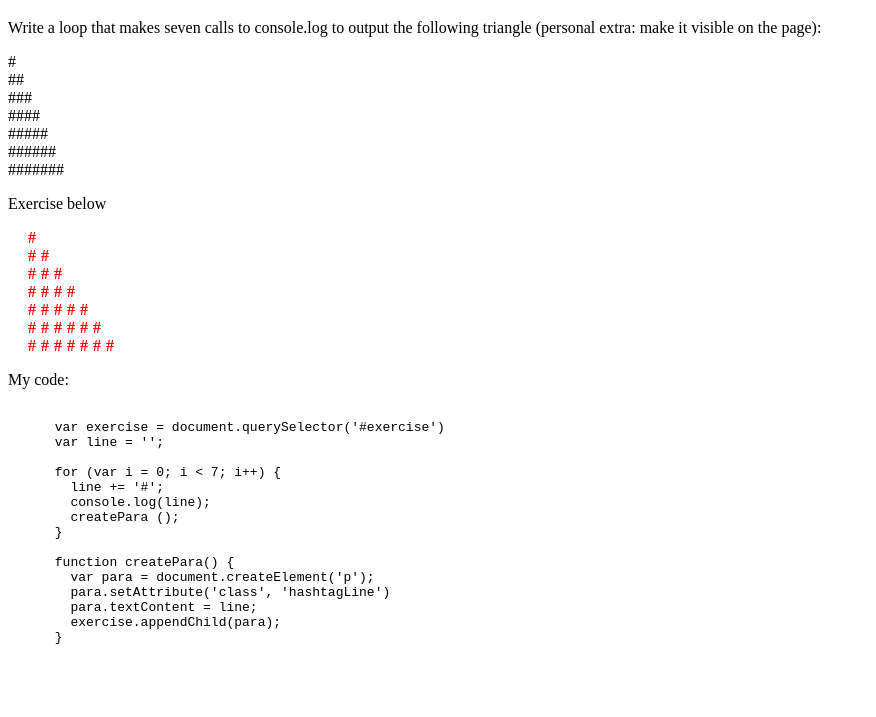
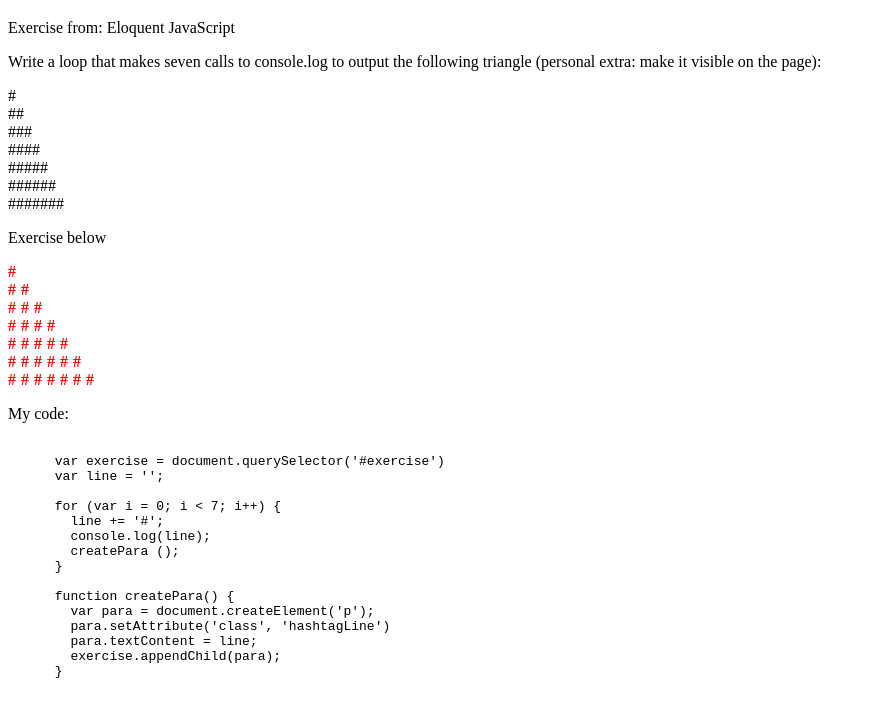
Before and after one commit to n4bb0/learning-javascript, a plain HTML site: page Looping a triangle/index.html in a window 1280 px wide. Shown: the part 61-778 px from the top of the page, without its empty margins (0-876 px from the left). Drawn offline with Linux system fonts and the light colour scheme.

Commit message:
Update index.html

```diff
--- a/Looping a triangle/index.html
+++ b/Looping a triangle/index.html
@@ -8,7 +8,6 @@
       .hashtagLine {
         color: red;
         font-weight: bold;
-        padding-left: 20px;
         letter-spacing: 5px;
         margin: 0;
       }
@@ -17,6 +16,7 @@
   </head>
   <body>
     <h1>Looping a triangle</h1>
+    <p>Exercise from: Eloquent JavaScript</p>
     <p>Write a loop that makes seven calls to console.log to output the following
       triangle (personal extra: make it visible on the page):</p>
     <p>#<br>##<br>###<br>####<br>#####<br>######<br>#######</p>
```
